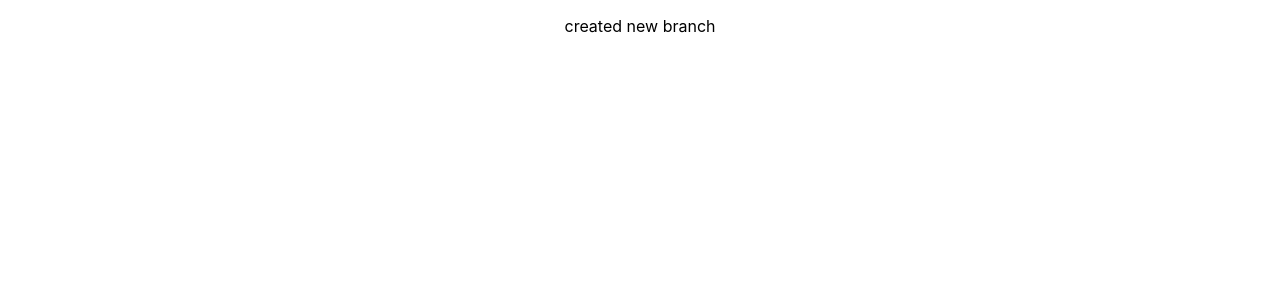
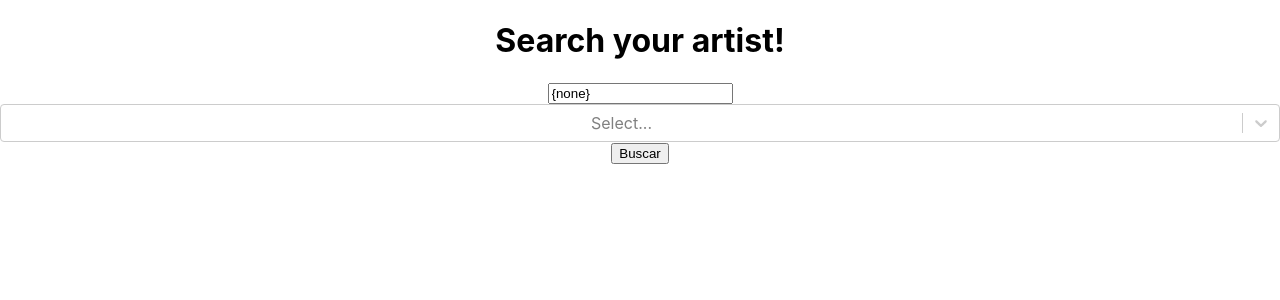
Before and after one commit to JavierLlanos6/SearchAndSelectorContent, a React (Create React App) app: page / in a window 1280 px wide. Shown: the top 300 px of the page. Built offline with nearby package versions, Linux system fonts and the light colour scheme.

Commit message:
V1.1 Added page structure

```diff
--- a/package.json
+++ b/package.json
@@ -9,6 +9,7 @@
     "react": "^18.2.0",
     "react-dom": "^18.2.0",
     "react-scripts": "5.0.1",
+    "react-select": "^5.7.4",
     "web-vitals": "^2.1.4"
   },
   "scripts": {
--- a/src/App.js
+++ b/src/App.js
@@ -1,14 +1,30 @@
-import logo from './logo.svg';
 import './App.css';
+
+import React from 'react';
+import Select from 'react-select';
+
+const options = [
+  {value: 'all', label: 'All'},
+  {value: 'music', label: 'Music'},
+  {value: 'tvShow', label: 'TvShow'},
+]
 
 function App() {
   return (
     <div className="App">
-
-        <p>
-          created new branch
-        </p>
-
+      <h1>Search your artist!</h1>
+      <input
+        type='text'
+        placeholder='Name of artist'
+        value='{none}'
+        onChange='{none}'
+      />
+      <Select
+        options = {options}
+      />
+      <button>
+        Buscar
+      </button>
     </div>
   );
 }
```
Also changed, not shown: 1 other file (tests, documents, lock files or other folders).
